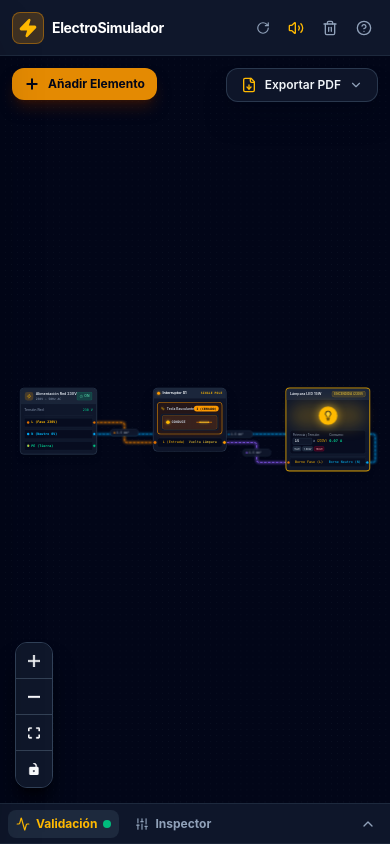
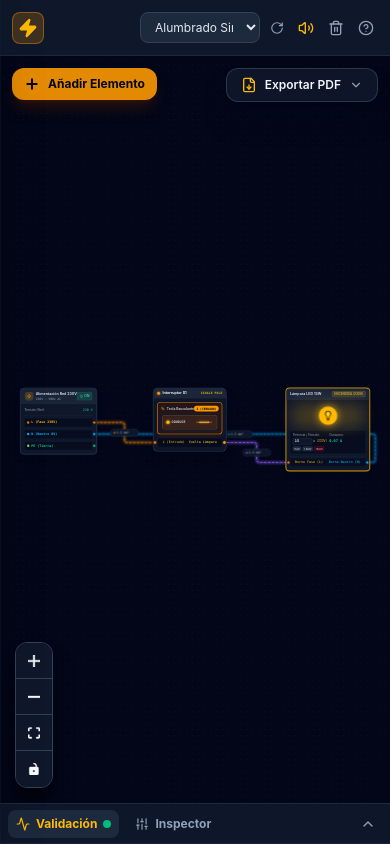
Before and after one commit to domingueznoda/simulacion-electrica, a React (Vite) app: page / in a window 390 px wide. Built offline with nearby package versions, Linux system fonts and the light colour scheme.

Commit message:
refactor: move circuit selector to global navbar
Consolidate the preset circuit selection into the main navigation bar for better accessibility and remove redundant controls from the mobile component palette.

```diff
--- a/src/components/toolbar/ComponentPalette.tsx
+++ b/src/components/toolbar/ComponentPalette.tsx
@@ -228,38 +228,6 @@ export const ComponentPalette: React.FC<ComponentPaletteProps> = ({
           </button>
         </div>
 
-        <div className="md:hidden p-3 border-b border-slate-800 bg-slate-950/40 shrink-0">
-          <div className="text-[10px] font-bold text-amber-400 uppercase tracking-wider mb-1.5">
-            Cargar Circuito Preconfigurado
-          </div>
-          <div className="flex items-center gap-2">
-            <select
-              value={activePreset}
-              onChange={(e) => {
-                loadPreset(e.target.value);
-                onClose();
-              }}
-              className="flex-1 bg-slate-800 text-xs text-slate-200 border border-slate-700 rounded-lg px-2.5 py-2 focus:outline-hidden focus:ring-1 focus:ring-amber-500 cursor-pointer"
-            >
-              {Object.values(PRESET_CIRCUITS).map((p) => (
-                <option key={p.id} value={p.id}>
-                  {p.name}
-                </option>
-              ))}
-            </select>
-            <button
-              onClick={() => {
-                loadPreset(activePreset);
-                onClose();
-              }}
-              className="p-2 rounded-lg bg-slate-800 hover:bg-slate-700 text-slate-300 hover:text-white border border-slate-700 transition cursor-pointer"
-              title="Restablecer circuito"
-            >
-              <RotateCw className="w-4 h-4" />
-            </button>
-          </div>
-        </div>
-
         <div className="p-2.5 border-b border-slate-800 bg-slate-900/60 shrink-0 space-y-2">
           <div className="relative">
             <Search className="w-3.5 h-3.5 absolute left-2.5 top-2.5 text-slate-400" />
--- a/src/components/toolbar/Navbar.tsx
+++ b/src/components/toolbar/Navbar.tsx
@@ -29,7 +29,7 @@ export const Navbar: React.FC<NavbarProps> = ({ onOpenHelp }) => {
           <div className="w-8 h-8 rounded-lg bg-amber-500/20 border border-amber-500/40 flex items-center justify-center text-amber-400 shrink-0">
             <Zap className="w-5 h-5 fill-amber-400" />
           </div>
-          <div>
+          <div className="hidden md:block">
             <div className="text-sm font-bold text-white tracking-tight flex items-center gap-1.5">
               ElectroSimulador
             </div>
@@ -41,13 +41,12 @@ export const Navbar: React.FC<NavbarProps> = ({ onOpenHelp }) => {
       </div>
 
       <div className="flex items-center gap-1.5 sm:gap-2">
-        <div className="hidden md:flex items-center gap-2">
-          <label htmlFor="preset-select" className="text-xs text-slate-400 font-medium">Circuito:</label>
+        <div className="flex items-center gap-2">
           <select
             id="preset-select"
             value={activePreset}
             onChange={(e) => loadPreset(e.target.value)}
-            className="bg-slate-800 text-xs text-slate-200 border border-slate-700 rounded-lg px-2.5 py-1.5 focus:outline-hidden focus:ring-1 focus:ring-amber-500 cursor-pointer"
+            className="bg-slate-800 w-30 md:w-auto text-xs text-slate-200 border border-slate-700 rounded-lg px-2.5 py-1.5 focus:outline-hidden focus:ring-1 focus:ring-amber-500 cursor-pointer"
           >
             {Object.values(PRESET_CIRCUITS).map((p) => (
               <option key={p.id} value={p.id}>
@@ -59,7 +58,7 @@ export const Navbar: React.FC<NavbarProps> = ({ onOpenHelp }) => {
 
         <button
           onClick={() => loadPreset(activePreset)}
-          className="p-1.5 sm:p-2 rounded-lg text-slate-400 hover:text-amber-400 hover:bg-slate-800 transition cursor-pointer active:scale-95"
+          className="p-1 rounded-lg text-slate-400 hover:text-amber-400 hover:bg-slate-800 transition cursor-pointer active:scale-95"
           title="Restablecer circuito"
         >
           <RotateCw className="w-3.5 h-3.5" />
@@ -73,7 +72,7 @@ export const Navbar: React.FC<NavbarProps> = ({ onOpenHelp }) => {
             }
             setIsAudioMuted(nextMuted);
           }}
-          className={`p-1.5 sm:p-2 rounded-lg transition cursor-pointer active:scale-95 ${
+          className={`p-1 rounded-lg transition cursor-pointer active:scale-95 ${
             isAudioMuted
               ? 'text-slate-500 hover:text-slate-300 hover:bg-slate-800'
               : 'text-amber-400 hover:text-amber-300 hover:bg-slate-800'
@@ -85,7 +84,7 @@ export const Navbar: React.FC<NavbarProps> = ({ onOpenHelp }) => {
 
         <button
           onClick={clearCanvas}
-          className="p-1.5 sm:p-2 rounded-lg text-slate-400 hover:text-rose-400 hover:bg-slate-800 transition cursor-pointer active:scale-95"
+          className="p-1 rounded-lg text-slate-400 hover:text-rose-400 hover:bg-slate-800 transition cursor-pointer active:scale-95"
           title="Limpiar lienzo"
         >
           <Trash2 className="w-4 h-4" />
@@ -93,7 +92,7 @@ export const Navbar: React.FC<NavbarProps> = ({ onOpenHelp }) => {
 
         <button
           onClick={onOpenHelp}
-          className="p-1.5 sm:p-2 rounded-lg text-slate-400 hover:text-slate-200 hover:bg-slate-800 transition cursor-pointer active:scale-95"
+          className="p-1 rounded-lg text-slate-400 hover:text-slate-200 hover:bg-slate-800 transition cursor-pointer active:scale-95"
           title="Ayuda y simbología"
         >
           <HelpCircle className="w-4 h-4" />
```
